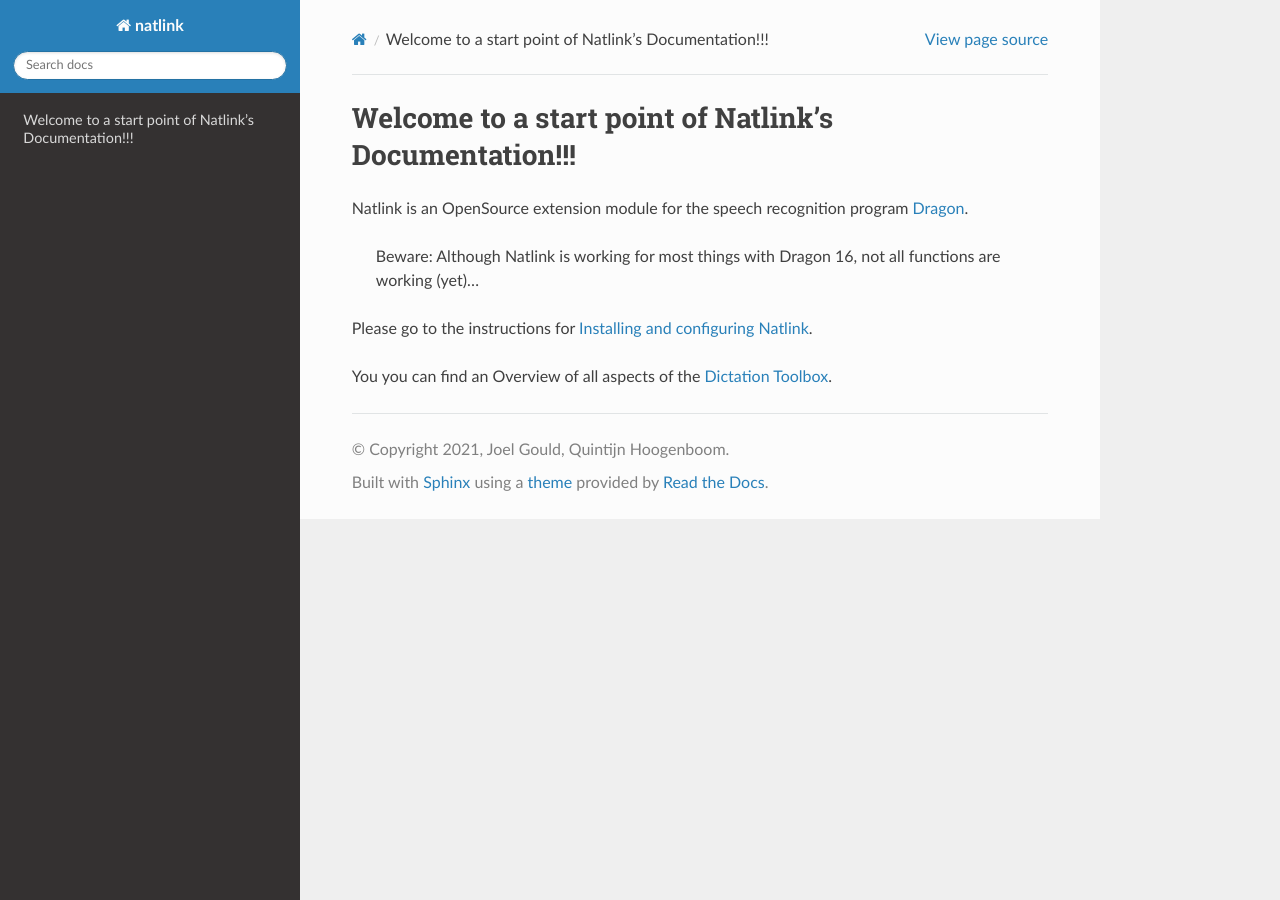
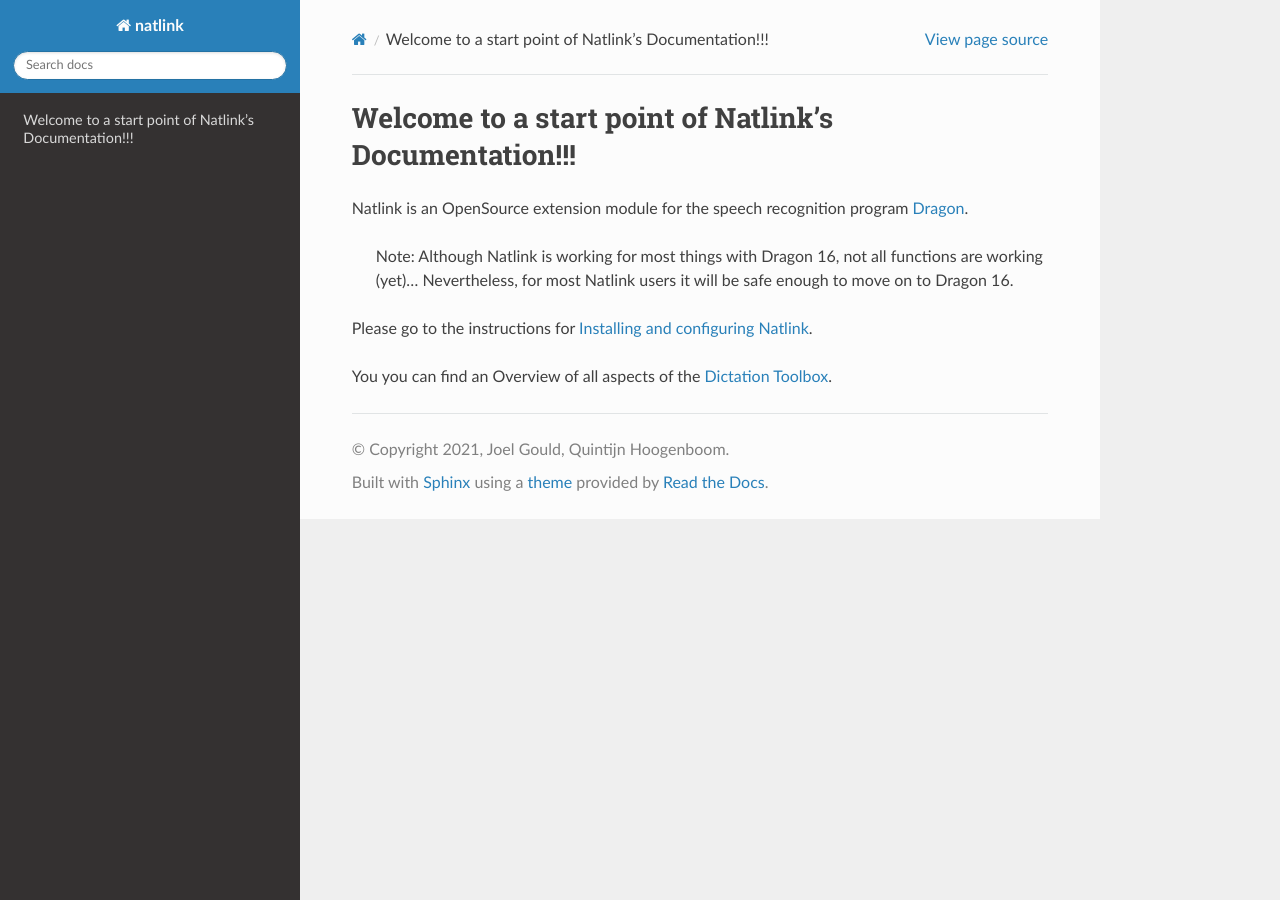
Before and after one commit to dictation-toolbox/natlink, a Sphinx documentation site: the page built from documentation/index.rst, in a window 1280 px wide. Built offline with Sphinx 7.4.7 and the Read the Docs theme 3.1.0, drawn with Linux system fonts in a browser that asks for light colours.

Commit message:
making small correction for the one page natlink.readthedocs.io

```diff
--- a/documentation/index.rst
+++ b/documentation/index.rst
@@ -3,7 +3,7 @@
 
 Natlink is an OpenSource extension module for the speech recognition program Dragon_.
 
-    Beware: Although Natlink is working for most things with Dragon 16, not all functions are working (yet)...
+    Note: Although Natlink is working for most things with Dragon 16, not all functions are working (yet)... Nevertheless, for most Natlink users it will be safe enough to move on to Dragon 16.
 
 Please go to the instructions for `Installing and configuring Natlink`_.
 
```
